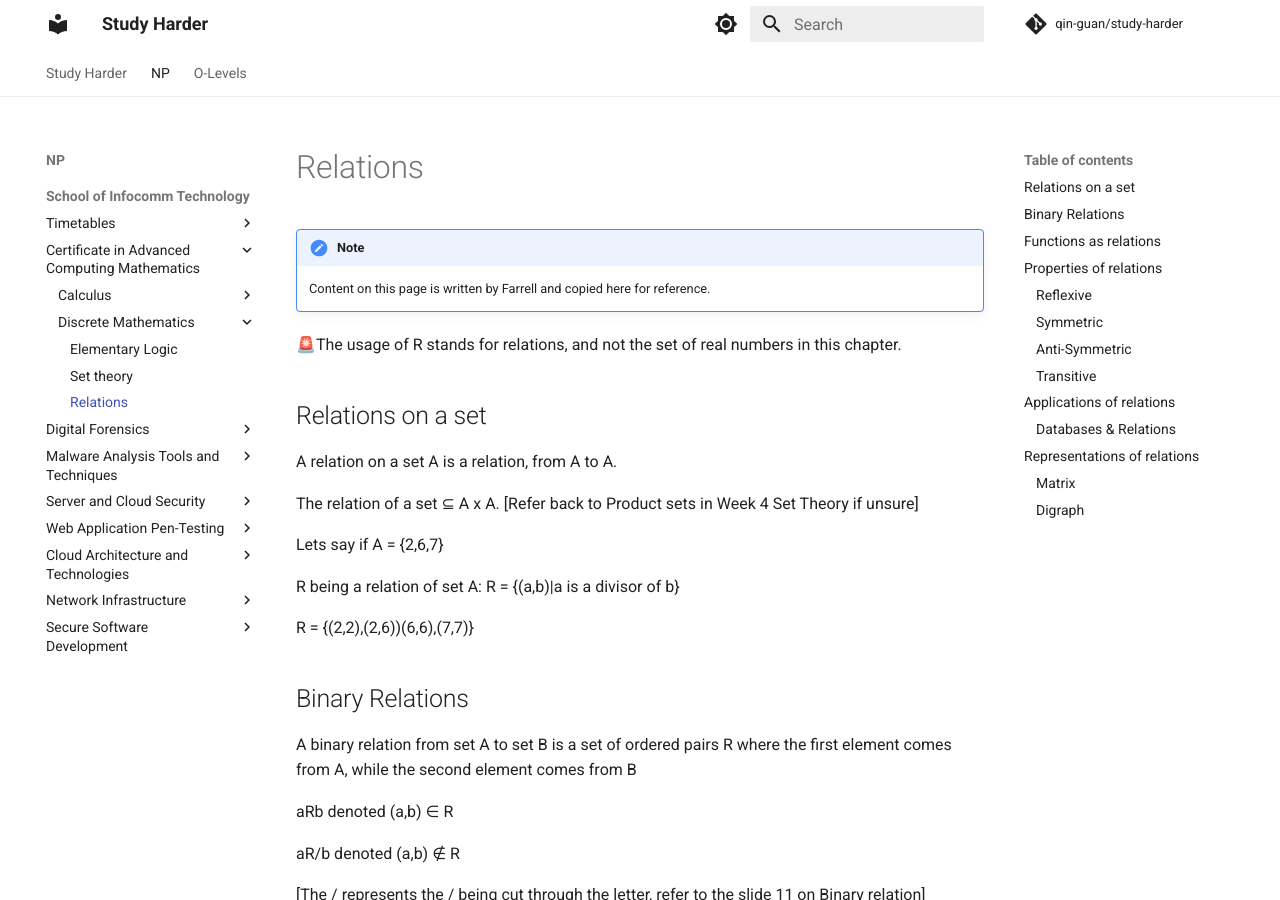
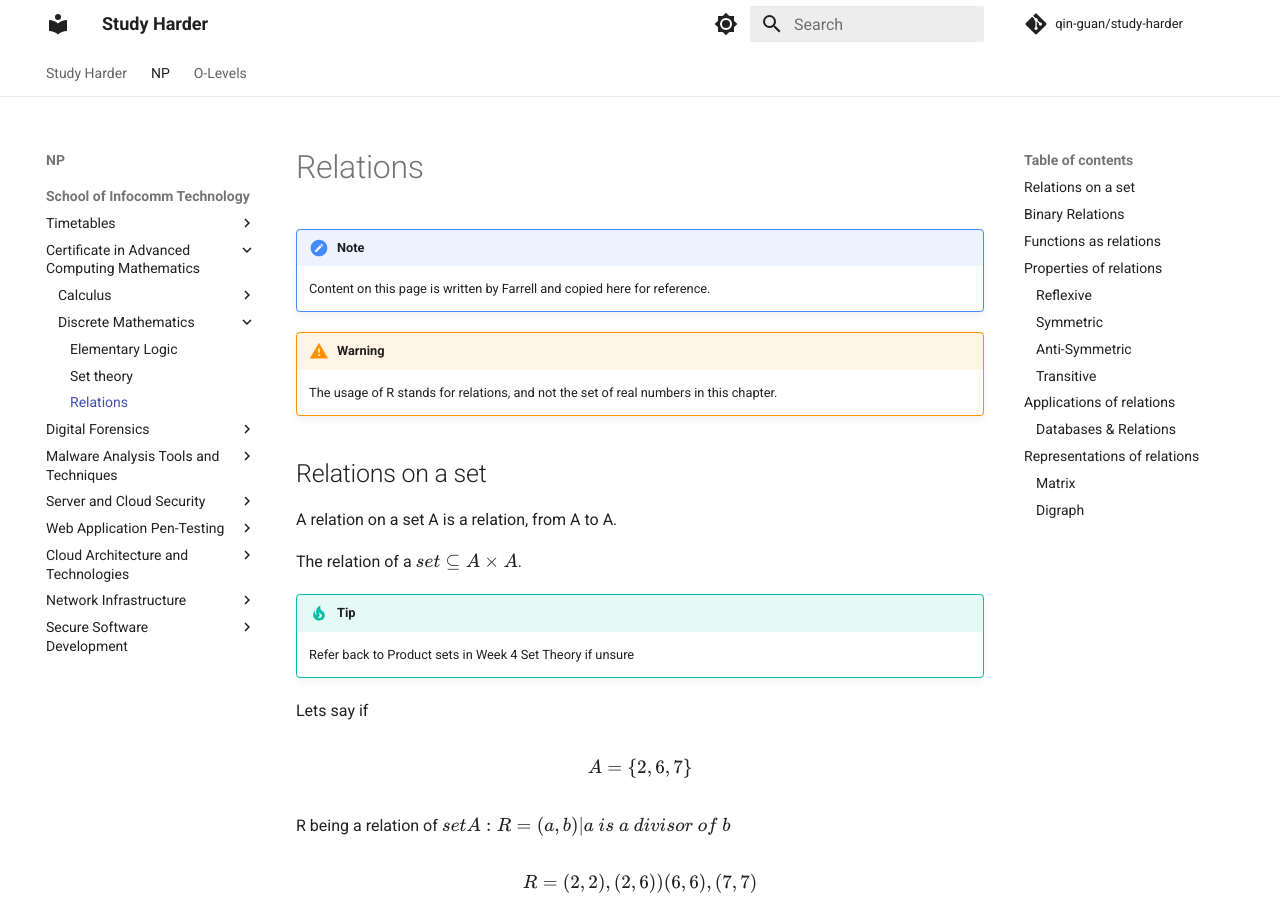
Before and after one commit to qin-guan/study-harder, an MkDocs documentation site: the page built from docs/np/ict/cacm/dm/6-relations.md, in a window 1280 px wide and 900 px high. Built offline with MkDocs 1.6.1 and Material for MkDocs 9.7.7, drawn with Linux system fonts in a browser that asks for light colours; comment, search, counter and statistics services are not loaded.

Commit message:
formatting

```diff
--- a/docs/np/ict/cacm/dm/6-relations.md
+++ b/docs/np/ict/cacm/dm/6-relations.md
@@ -4,19 +4,27 @@
 
     Content on this page is written by Farrell and copied here for reference.
 
-🚨The usage of R stands for relations, and not the set of real numbers in this chapter.
+!!! warning
+
+    The usage of R stands for relations, and not the set of real numbers in this chapter.
 
 ## Relations on a set
 
 A relation on a set A is a relation, from A to A.
 
-The relation of a set ⊆ A x A. [Refer back to Product sets in Week 4 Set Theory if unsure]
+The relation of a $set \subseteq A \times A$.
 
-Lets say if A = {2,6,7}
+!!! tip
 
-R being a relation of set A: R = {(a,b)|a is a divisor of b}
+    Refer back to Product sets in Week 4 Set Theory if unsure
 
-R = {(2,2),(2,6))(6,6),(7,7)}
+Lets say if
+
+$$A = \{2,6,7\}$$
+
+R being a relation of $set A: R = {(a,b) | a \ is \ a \ divisor \ of \ b}$
+
+$$R = {(2,2),(2,6))(6,6),(7,7)}$$
 
 ## Binary Relations
 
```
